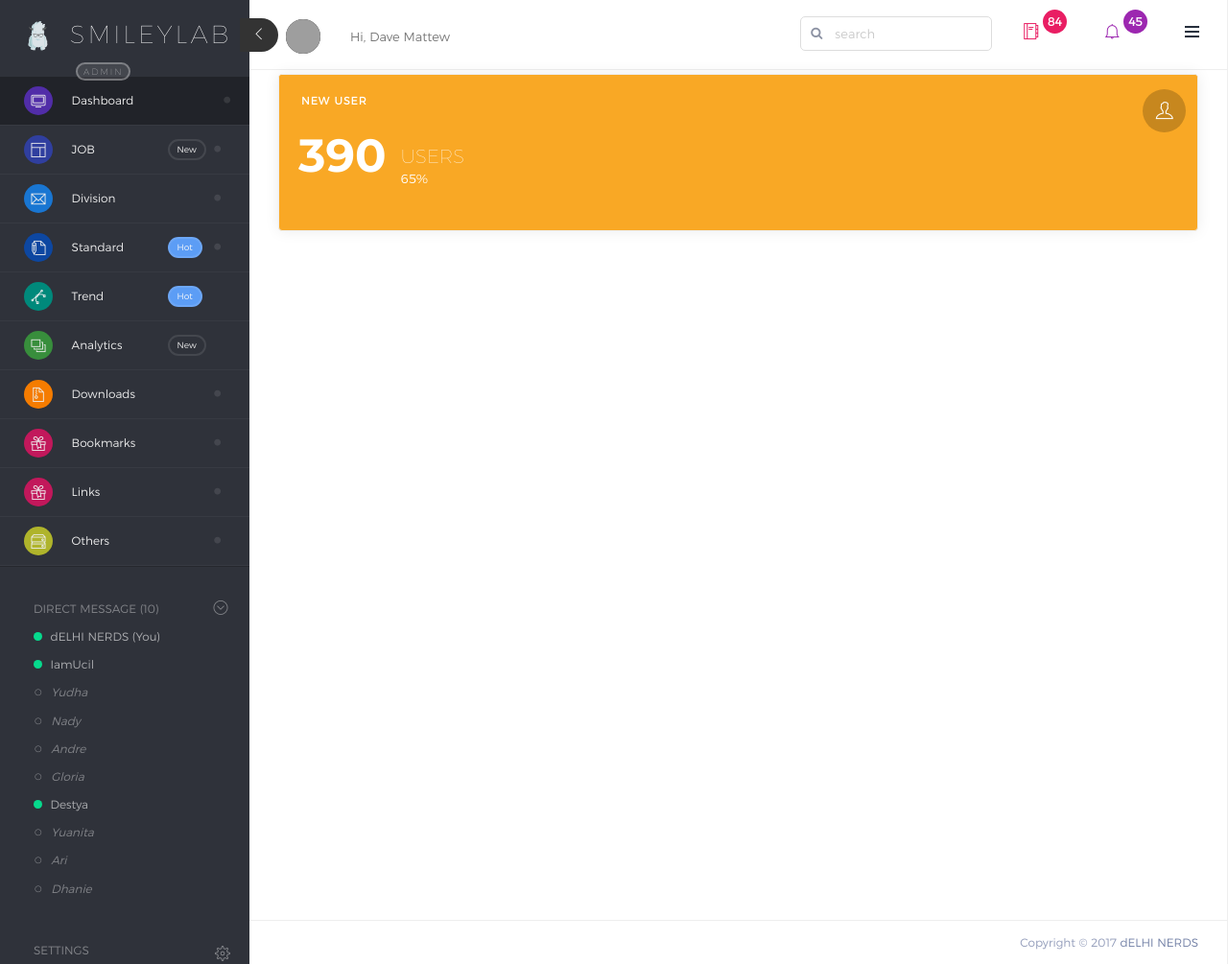
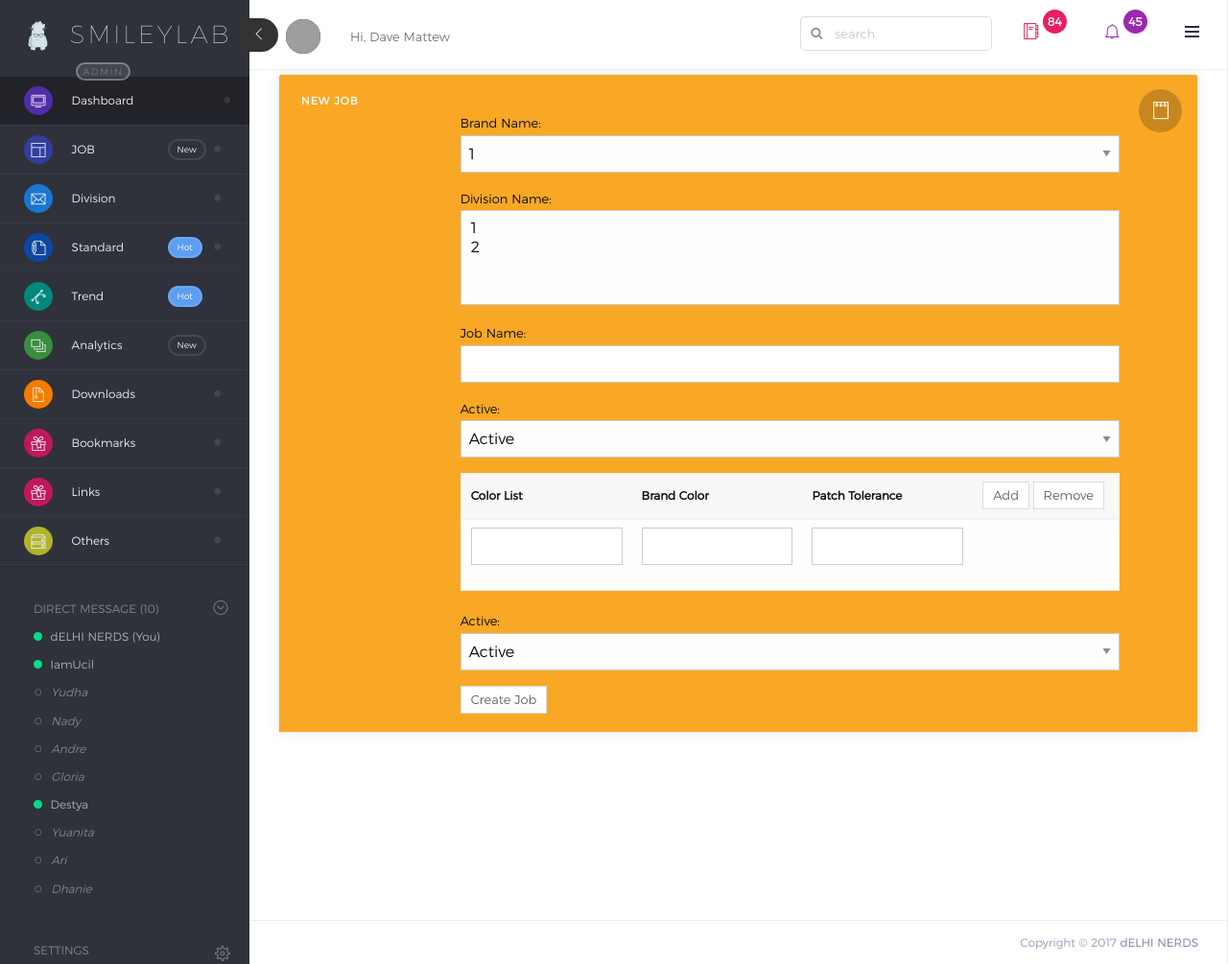
Before and after one commit to dotslash227/smileylab-crm, a Django app: page /job in a window 1280 px wide. Shown: the whole page at 96% size. Run offline with Django 3.2, Linux system fonts and the light colour scheme; some libraries are stand-ins or nearby versions; some web fonts are replaced; grey boxes are pictures that could not be loaded.

Commit message:
new job template

```diff
--- a/templates/job.html
+++ b/templates/job.html
@@ -1,30 +1,139 @@
 {% extends "base.html" %} {% load staticfiles %} {% block title %} Home {% endblock title %} {% block content %}
 <div class="row" style="margin-top:-20px">
   <div class="large-12 columns">
-
     <div class="row">
       <div class="large-12 columns">
-        <!--New User-->
         <div class="box palette-Yellow-800 bg">
           <div class="box-header  palette-Yellow-800 bg">
-            <!-- tools box -->
-            <div class="pull-right text-white box-tools"> <span class="text-white box-btn"><i class="circle-nest-medium ti-user"></i>
-                  </span>&nbsp;&nbsp;&nbsp; </div>
-            <h3 class="box-title">
-                    <span class="text-white">&nbsp;&nbsp;&nbsp;NEW USER</span>
-                  </h3> </div>
-          <!-- /.box-header -->
-          <div class="box-body no-pad" style="display: block;">
-            <div class="events-nest ">
-              <div class="wrap-no-pad text-white">
-                <h1 class="text-white"><b class="counter-up-fast">390</b></h1> <span>Users</span>
-                <p>65%</p>
-                <br> </div>
+            <h3 class="box-title"><span class="text-white">&nbsp;&nbsp;&nbsp;NEW JOB</span></h3>
+            <div class="pull-right text-white box-tools">
+              <span class="text-white box-btn"><i class="circle-nest-medium ti-notepad"></i>
+              </span> &nbsp;&nbsp;&nbsp;
+            </div>
+            <div class="medium-9 columns ">
+              <div>
+                <form class="form-inline">
+                  <br>
+                  <br>
+
+                  <div class="form-group">
+                    <label class="sr-only" name="brand">Brand Name:</label>
+                    <select class="form-control">
+                          <option>1</option>
+                    </select>
+                  </div>
+
+
+
+                  <div class="form-group">
+                    <label class="sr-only" name="brand">Division Name:</label>
+                    <select multiple class="form-control">
+                      <option>1</option>
+                      <option>2</option>
+                    </select>
+                  </div>
+
+                  <div class="form-group">
+                    <label class="sr-only">Job Name:</label>
+                    <input type="text" class="form-control" name="jobsName">
+                  </div>
+
+                  <div class="form-group">
+                    <label class="sr-only" name="active">Active:</label>
+                    <select class="form-control">
+                          <option>Active</option>
+                          <option>Inactive</option>
+                    </select>
+                  </div>
+
+                  <div class="form-group">
+                    <table class="table table-striped">
+                      <thead>
+                        <tr>
+                          <th>Color List</th>
+                          <th>Brand Color</th>
+                          <th>Patch Tolerance</th>
+                          <th>
+                            <button type="button" class="btn btn-default" onclick="fieldAdd();"><span>Add</span></button>
+                            <button type="button" class="btn btn-default" onclick="fieldRemove();"><span>Remove</span></button>
+                          </th>
+
+                        </tr>
+                      </thead>
+                      <script>
+                        var count=1;
+                      </script>
+                      <script>
+                        function fieldAdd() {
+                          count+=1;
+                          $('#addTable').append(
+                            "<tr><td><input type='text' class='form-control' name='colorList"+count+"'></td><td><input type='text' class='form-control' name='brandColor"+count+"'></td><td><input type='text' class='form-control' name='patchTolerance"+count+"'></td><td></tr>"
+                          )
+                        }
+                      </script>
+                      <script>
+                      function fieldRemove() {
+                        count-=1;
+                        console.log("here");
+                        $('#addTable tr').last().remove()
+                        return false;
+                      }
+
+                      </script>
+
+                      <tbody id="addTable">
+                        <tr>
+                          <td><input type="text" class="form-control" name="colorList1"></td>
+                          <td><input type="text" class="form-control" name="brandColor1"></td>
+                          <td><input type="text" class="form-control" name="patchTolerance1"></td>
+                          <td></td>
+                        </tr>
+
+                      </tbody>
+                    </table>
+
+                    <label class="sr-only" name="active">Active:</label>
+                    <select class="form-control">
+                          <option>Active</option>
+                          <option>Inactive</option>
+                    </select>
+                  </div>
+
+
+
+                  <!--
+                  <div class="form-group">
+                    <label class="sr-only" for="email">Email address:</label>
+                    <input type="email" class="form-control" id="email">
+                  </div>
+                  <div class="form-group">
+                    <label class="sr-only" for="pwd">Password:</label>
+                    <input type="password" class="form-control" id="pwd">
+                  </div>
+                  <div class="form-group">
+                    <label class="sr-only" for="sel1">Select list (select one):</label>
+                    <select class="form-control" id="sel1">
+                      <option>1</option>
+                      <option>2</option>
+                      </select>
+                  </div>
+
+
+                  <div class="checkbox">
+                    <label><input type="checkbox"> Remember me</label>
+                  </div> -->
+
+
+
+                  <button type="submit" class="btn btn-default">Create Job</button>
+
+                  <br>
+                  <br>
+                </form>
+              </div>
             </div>
           </div>
-          <!-- /.box-body -->
         </div>
-        <!--end of New User-->
       </div>
     </div>
   </div>
```
Also changed, not shown: templates/index.html (+0 -7 lines).
